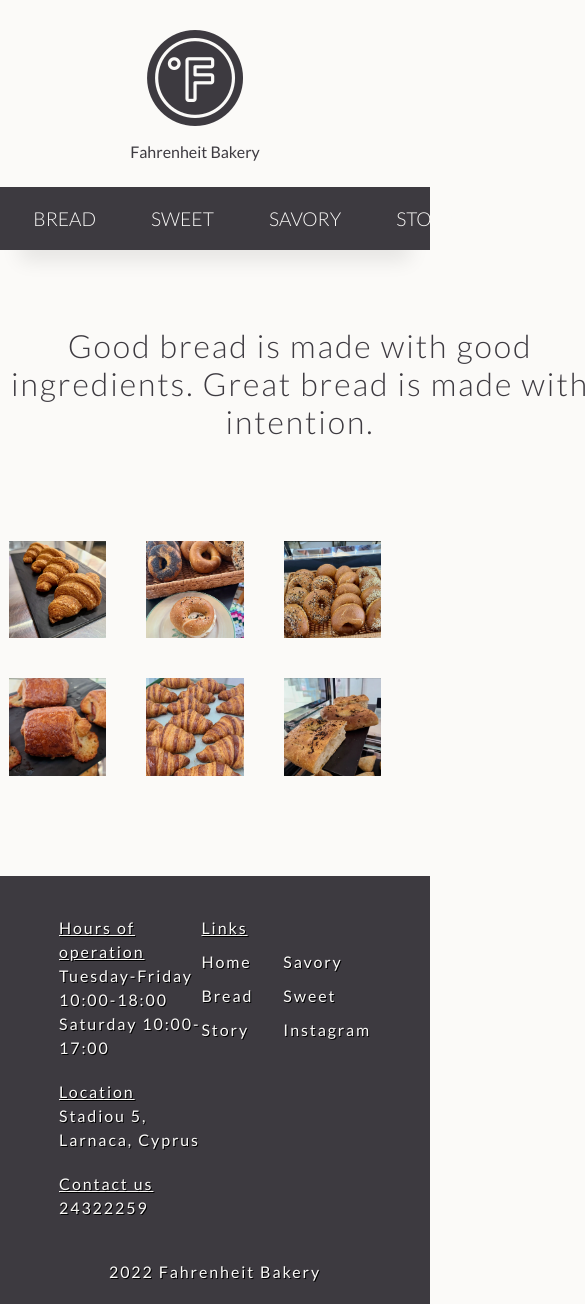
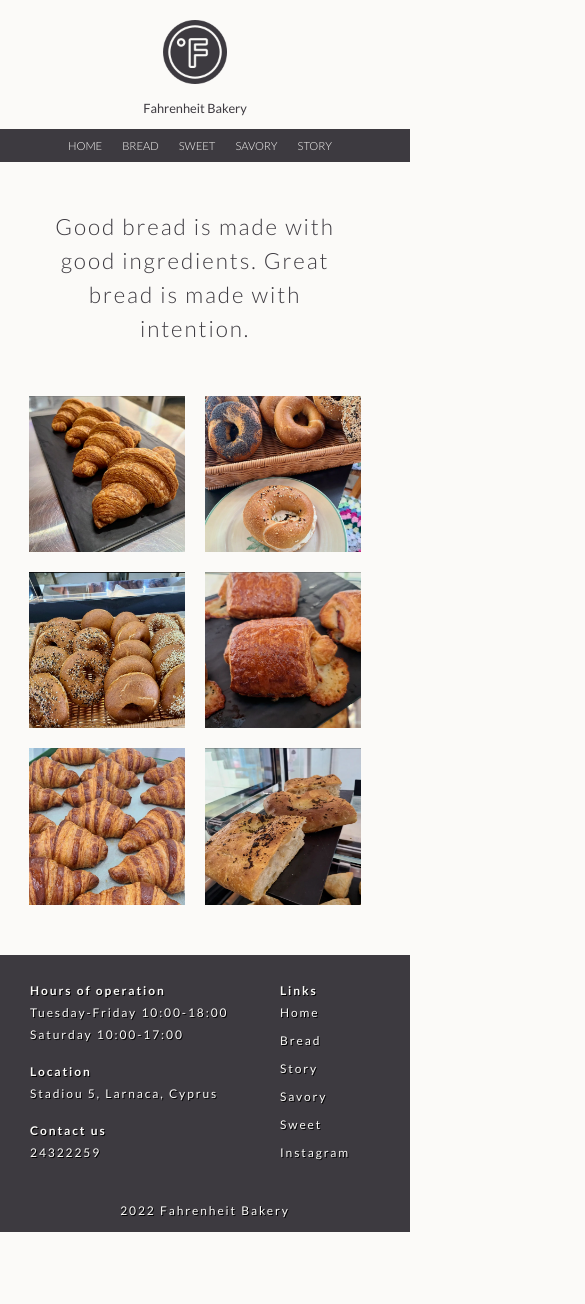
Before and after one commit to justinshane13/fahrenheit_website, a React (Create React App) app: page /bread in a window 390 px wide. Shown: the whole page, 585 px wide, since content can reach past the window. After the commit the page ends 1232 px from the top, so only its background shows below. Built offline with nearby package versions, Linux system fonts and the light colour scheme; the HTML template or start-up script is replaced by a standard one.

Commit message:
made all sections responsive for mobile; improved styling of categories section and navbar

```diff
--- a/src/components/Footer.js
+++ b/src/components/Footer.js
@@ -1,4 +1,4 @@
-
+import { Link } from 'react-router-dom'
 
 const Footer = () => {
     return (
@@ -16,15 +16,14 @@ const Footer = () => {
                 <div className='footer_links'>
                     <div className='footer_links1'>
                         <p className='footer_title'>Links</p>
-                        <a href='localhost:3000' className='footer_link'>Home</a>
-                        <a href='localhost:3000' className='footer_link'>Bread</a>
-                        <a href='localhost:3000' className='footer_link'>Story</a>
+                        <Link to='/' className='footer_link'>Home</Link>
+                        <Link to='/bread' className='footer_link'>Bread</Link>
+                        <Link to='/story' className='footer_link'>Story</Link>
                     </div>
                     <div className='footer_links2'>
-                        <p></p>
-                        <a href='localhost:3000' className='footer_link'>Savory</a>
-                        <a href='localhost:3000' className='footer_link'>Sweet</a>
-                        <a href='localhost:3000' className='footer_link'>Instagram</a>
+                        <Link to='/savory' className='footer_link'>Savory</Link>
+                        <Link to='/sweet' className='footer_link'>Sweet</Link>
+                        <a href='https://www.instagram.com/fahrenheitbakery_cy/' className='footer_link' target="_blank" rel='noopener noreferrer'>Instagram</a>
                     </div>
                 </div>
             </div>
--- a/src/components/Header.js
+++ b/src/components/Header.js
@@ -1,9 +1,11 @@
-
+import { Link } from 'react-router-dom'
 
 const Header = () => {
     return (
         <div className='header'>
-            <img src='/images/logo_placeholder2.png' alt='fahrenheit logo' className='logo'/>
+            <Link to='/'>
+                <img src='/images/logo_placeholder2.png' alt='fahrenheit logo' className='logo'/>
+            </Link>
             <p>Fahrenheit Bakery</p>
         </div>
     )
--- a/src/components/Intro.js
+++ b/src/components/Intro.js
@@ -2,7 +2,7 @@
 
 const Intro = () => {
     return (
-        <div>
+        <div className='intro_full'>
             <div className='intro_container'>
             <div>
                 <p className='intro_summary'>As a family-run bakery, we focus on quality. We source the best ingredients available, and stay true to the American baking methods our head baker learned while training in San Francisco.</p>
@@ -12,11 +12,11 @@ const Intro = () => {
             <img src='/images/kneading_dough.jpg' alt='baker kneading dough' className='intro_image' />
             </div>
             <div className='social'>
-            <div>
-                <p className='social_text'>The best way to keep up with Fahrenheit Bakery is on Instagram!</p>
-                <p className='social_text'>We share what we're baking, our weekly bread schedule, hours of operation, and more. Tap or click on the phone to follow us!</p>
-            </div>
-            <a href='https://www.instagram.com/fahrenheitbakery_cy/'><img src='/images/Fahrenheit_Instagram_Mockup.png' alt='fahrenheit instagram page screenshot' className='social_mockup'/></a>
+                <div className='social_text_container'>
+                    <p className='social_text'>The best way to keep up with Fahrenheit Bakery is on Instagram!</p>
+                    <p className='social_text'>We share what we're baking, our weekly bread schedule, hours of operation, and more. Tap or click on the phone to follow us!</p>
+                </div>
+                <a href='https://www.instagram.com/fahrenheitbakery_cy/' target="_blank" rel='noopener noreferrer'><img src='/images/Fahrenheit_Instagram_Mockup.png' alt='fahrenheit instagram page screenshot' className='social_mockup'/></a>
             </div>
         </div>
     )
--- a/src/components/Navbar.js
+++ b/src/components/Navbar.js
@@ -3,6 +3,7 @@ import { Link } from 'react-router-dom'
 
 const Navbar = () => {
     const [scrollPosition, setScrollPosition] = useState(0);
+    const [isMobile] = useState(window.matchMedia('(max-width: 550px)').matches)
 
     const handleScroll = () => {
         const position = window.pageYOffset;
@@ -19,13 +20,26 @@ const Navbar = () => {
 
     let navClassName = 'navbar'
     let logoPresent = false;
-    if (scrollPosition >= 188) {
-        navClassName += ' sticky'
-        logoPresent = true
+
+    if (isMobile) {
+        if (scrollPosition >= 124) {
+            navClassName += ' sticky'
+            logoPresent = true
+        }
+        if (scrollPosition < 125) {
+            logoPresent = false
+        }
     }
-    if (scrollPosition < 188) {
-        logoPresent = false
+    if (!isMobile) {
+        if (scrollPosition >= 188) {
+            navClassName += ' sticky'
+            logoPresent = true
+        }
+        if (scrollPosition < 188) {
+            logoPresent = false
+        }
     }
+
 
     return (
         <div className={navClassName}>
--- a/src/index.css
+++ b/src/index.css
@@ -12,7 +12,7 @@ body {
   align-items: center;
   padding-top: 30px;
   padding-bottom: 10px;
-  background-color: #FBFAF8;;
+  background-color: #FBFAF8;
   z-index: 100;
   color: #3D3A40;
 }
@@ -63,13 +63,14 @@ body {
 }
 
 .aboutNav {
-  margin-right: 55px;
+  margin-right: 27px;
   text-decoration: none;
   color: #FBFAF8;
 }
 
 .navbar a:hover {
   text-decoration: underline;
+  text-decoration-color: #4BB8DD;
   text-decoration-thickness: 1px;
   text-underline-offset: 5px;
 }
@@ -190,16 +191,6 @@ body {
   margin-bottom: 50px;
 }
 
-/* .review_img {
-  width: 22%;
-  border-radius: 50%;
-  border-top: 1.5px solid rgba(59, 146, 216, 0.502);
-  border-right: 1.5px solid #FBFAF8;;
-  border-bottom: 1.5px solid #B59B7C;;
-  border-left: 1.5px solid #FBFAF8;;
-  padding: 10px;
-} */
-
 .review_text {
   font-size: 18px;
   letter-spacing: .12rem;
@@ -267,7 +258,7 @@ hr {
   margin-top: 100px;
   margin-left: auto;
   margin-right: auto;
-  background-color: #7192BE;
+  background-color: #4BB8DD;
   margin-bottom: 100px;
   padding: 50px 20px 50px 20px;
   border-radius: 40px;
@@ -372,7 +363,7 @@ hr {
 .footer_title {
   margin-top: 20px;
   margin-bottom: 0px;
-  text-decoration: underline;
+  font-weight: bold;
 }
 
 .footer_main {
@@ -411,6 +402,7 @@ hr {
 
 .footer_link:hover {
   text-decoration: underline;
+  text-decoration-color: #4BB8DD;
   text-decoration-thickness: 1px;
   text-underline-offset: 5px;
 }
@@ -439,3 +431,341 @@ hr {
   margin-top: 0px;
   margin-bottom: 0px;
 }
+
+/* Styling for mobile */
+
+@media (max-width: 600px) {
+  .header {
+    display: flex;
+    flex-direction: column;
+    align-items: center;
+    padding-top: 20px;
+    padding-bottom: 0px;
+    font-size: .8em;
+    background-color: #FBFAF8;
+    z-index: 100;
+    color: #3D3A40;
+  }
+
+  .logo {
+    width: 64px;
+  }
+
+  .navbar {
+    padding: 10px;
+    font-size: .7em;
+  }
+
+  .logo_navbar {
+    width: 20px;
+    margin: 0;
+    padding: 0;
+    position: absolute;
+    left: 8px;
+    top: 8px;
+  }
+
+  .breadNav {
+    margin-right: 20px;
+    text-decoration: none;
+    color: #FBFAF8;
+  }
+
+  .sweetNav {
+    margin-right: 20px;
+    text-decoration: none;
+    color: #FBFAF8;
+  }
+
+  .savoryNav {
+    margin-right: 20px;
+    text-decoration: none;
+    color: #FBFAF8;
+  }
+
+  .aboutNav {
+    margin-right: 10px;
+    text-decoration: none;
+    color: #FBFAF8;
+  }
+
+  .slogan_container {
+    display: flex;
+    flex-direction: column;
+    align-items: flex-start;
+    width: 330px;
+    font-size: 1.4em;
+    line-height: 27px;
+    position: absolute;
+    top: 30px;
+    left: 0;
+    right: 0;
+    margin-left: 50px;
+    margin-right: auto;
+  }
+
+  .slogan {
+    letter-spacing: .25rem;
+    font-weight: 700;
+    padding: 0;
+    margin-top: 0px;
+    margin-bottom: 25px;
+  }
+
+  .intro_container {
+    margin-top: 30px;
+    margin-bottom: 30px;
+    display: flex;
+    flex-direction: column;
+    justify-content: space-between;
+    align-items: center;
+    width: 90%;
+    margin-right: auto;
+    margin-left: auto;
+  }
+
+  .intro_summary {
+    width: 100%;
+    font-size: 15px;
+    letter-spacing: .12rem;
+    line-height: 22px;
+    font-weight: 300;
+  }
+
+  .intro_image {
+    width: 100%;
+    margin-top: 30px;
+  }
+
+  .social {
+    background-color: #3D3A40;
+    margin-left: auto;
+    margin-right: auto;
+    margin-top: 50px;
+    padding: 20px 0px;
+    border-radius: 20px;
+    display: flex;
+    flex-direction: column;
+    align-items: center;
+    width: 90%;
+  }
+
+  .social_text_container {
+    width: 100%;
+  }
+
+  .social_text {
+    color: #FBFAF8;
+    width: 85%;
+    margin-left: auto;
+    margin-right: auto;
+    font-size: 18px;
+    font-weight: 400;
+    text-shadow: 1px 1px #000000;
+    letter-spacing: .12rem;
+    line-height: 30px;
+  }
+
+  .social_mockup {
+    width: 100px;
+    margin-top: 20px;
+    margin-bottom: 20px;
+  }
+
+  .reviews_container {
+    margin-top: 30px;
+  }
+
+  .reviews {
+    display: flex;
+    justify-content: space-around;
+    align-items: center;
+    width: 85%;
+    margin-left: auto;
+    margin-right: auto;
+    margin-top: 0px;
+    margin-bottom: 20px;
+  }
+
+  .review_text {
+    font-size: 14px;
+    letter-spacing: .12rem;
+    line-height: 22px;
+    font-weight: 300;
+  }
+
+  .reviewer {
+    font-size: 10px;
+    letter-spacing: .12rem;
+    font-weight: 300;
+    margin-right: 15px;
+  }
+
+  .reviewer_stars {
+    display: flex;
+    align-items: center;
+  }
+
+  .star_icon {
+    width: 12px;
+  }
+
+  .categories_container {
+    display: flex;
+    flex-direction: column;
+    align-items: center;
+    margin-top: 30px;
+    margin-bottom: 30px;
+    margin-left: auto;
+    margin-right: auto;
+    background-color: #4BB8DD;
+    border-radius: 20px;
+    width: 80%;
+    padding-top: 20px;
+    padding-bottom: 20px;
+  }
+
+  .categories_text {
+    width: 90%;
+    font-size: 18px;
+    letter-spacing: .12rem;
+    line-height: 26px;
+    font-weight: 400;
+  }
+
+  .categories_links {
+    width: 100%;
+    display: grid;
+    grid-template-columns: 150px 150px;
+    row-gap: 2px;
+    column-gap: 8px;
+    margin-top: 20px;
+    font-size: 18px;
+    letter-spacing: .12rem;
+    line-height: 24px;
+    font-weight: 300;
+  }
+
+  .category_link_box {
+    position: relative;
+    border-radius: 10px;
+  }
+
+  .category_link_name {
+    position: absolute;
+    top: 30px;
+    width: 100%;
+    text-align: center;
+    color: #FBFAF8;
+    font-size: 25px;
+    font-weight: 400;
+    text-shadow: 1px 1px #000000;
+    letter-spacing: .12rem;
+    line-height: 34px;
+  }
+
+  .categories_image {
+    width: 100%;
+    border-radius: 10px;
+  }
+
+  .body_title {
+    display: flex;
+    width: 80%;
+    margin-left: auto;
+    margin-right: auto;
+    margin-bottom: 50px;
+    justify-content: center;
+    padding-top: 30px;
+    text-align: center;
+    font-size: 1.4em;
+    letter-spacing: .12rem;
+    font-weight: 300;
+    line-height: 34px;
+    color: #3D3A40;
+  }
+
+  .body_content_container {
+    margin-top: 50px;
+    margin-bottom: 50px;
+  }
+
+  .body_content {
+    width: 90%;
+    font-size: 14px;
+    letter-spacing: .12rem;
+    line-height: 24px;
+    margin-left: auto;
+    margin-right: auto;
+    margin-bottom: 20px;
+    font-weight: 300;
+  }
+
+  .imagesContainer {
+    display: grid;
+    grid-template-columns: 40% 40%;
+    row-gap: 20px;
+    column-gap: 20px;
+    justify-content: center;
+    margin-bottom: 50px;
+  }
+
+  .footer {
+    display: flex;
+    flex-direction: column;
+    align-items: center;
+    background: #3D3A40;
+    color: #FBFAF8;
+    font-size: 12px;
+    font-weight: 400;
+    text-shadow: 1px 1px #000000;
+    letter-spacing: .12rem;
+    line-height: 22px;
+    padding: 10px;
+    width: 100%;
+  }
+
+  .footer_title {
+    margin-top: 15px;
+    margin-bottom: 0px;
+    font-weight: bold;
+  }
+
+  .footer_main {
+    display: flex;
+    justify-content: center;
+    margin-bottom: 30px;
+    width: 100%;
+  }
+
+  .footer_logistics {
+    width: 200px;
+  }
+
+  .footer_links {
+    display: flex;
+    flex-direction: column;
+    width: 100px;
+    margin-left: 50px;
+  }
+
+  .footer_links1 {
+    display: flex;
+    flex-direction: column;
+  }
+
+  .footer_links2 {
+    display: flex;
+    flex-direction: column;
+    width: 100%;
+    margin-left: 0px;
+    margin-top: 0px;
+  }
+
+  .footer_link {
+    margin-top: 0px;
+    margin-bottom: 6px;
+    text-decoration: none;
+    color: #FBFAF8;
+  }
+}
```
